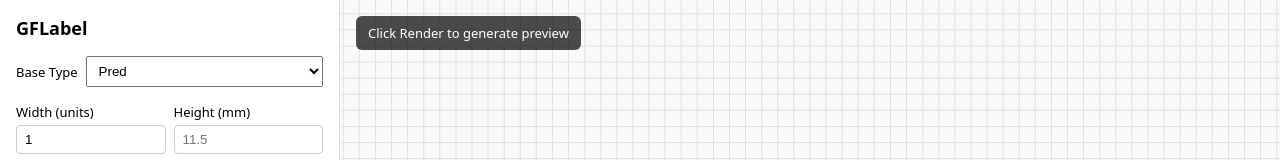
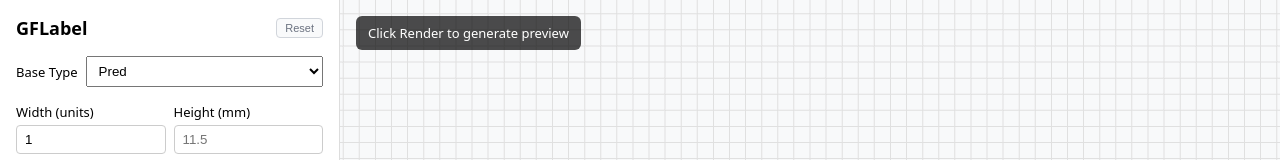
Before and after one commit to ndevenish/gflabel-js, a React (Vite) app: page / in a window 1280 px wide. Shown: the top 160 px of the page. Built offline with nearby package versions, Linux system fonts and the light colour scheme.

Commit message:
Persist settings to localStorage and add reset button

```diff
--- a/src/components/ControlPanel.tsx
+++ b/src/components/ControlPanel.tsx
@@ -10,6 +10,51 @@ import { LabelStyle } from "../cad/options.js";
 import type { BaseConfig, BaseType } from "../cad/bases/base.js";
 import { CULLENECT_VERSIONS } from "../cad/bases/cullenect.js";
 import type { PreviewMode } from "../App.js";
+
+const STORAGE_KEY = "gflabel-settings";
+
+interface Settings {
+  baseType: BaseType;
+  width: number;
+  height?: number;
+  version?: string;
+  style: LabelStyle;
+  spec: string;
+  autoRender: boolean;
+  previewMode: PreviewMode;
+}
+
+const DEFAULTS: Settings = {
+  baseType: "pred",
+  width: 1,
+  height: undefined,
+  version: undefined,
+  style: LabelStyle.EMBOSSED,
+  spec: "{nut}M3",
+  autoRender: true,
+  previewMode: "svg",
+};
+
+function loadSettings(): Settings {
+  try {
+    const raw = localStorage.getItem(STORAGE_KEY);
+    if (raw) {
+      const parsed = JSON.parse(raw);
+      return { ...DEFAULTS, ...parsed };
+    }
+  } catch {
+    // Corrupt or unavailable — fall through to defaults
+  }
+  return { ...DEFAULTS };
+}
+
+function saveSettings(s: Settings): void {
+  try {
+    localStorage.setItem(STORAGE_KEY, JSON.stringify(s));
+  } catch {
+    // localStorage full or unavailable
+  }
+}
 
 interface Props {
   onMeshUpdate: (mesh: MeshData) => void;
@@ -30,14 +75,40 @@ export function ControlPanel({
   onRenderEnd,
   onError,
 }: Props) {
-  const [baseType, setBaseType] = React.useState<BaseType>("pred");
-  const [width, setWidth] = React.useState(1);
-  const [height, setHeight] = React.useState<number | undefined>(undefined);
-  const [spec, setSpec] = React.useState("{nut}M3");
-  const [version, setVersion] = React.useState<string | undefined>(undefined);
-  const [style, setStyle] = React.useState<LabelStyle>(LabelStyle.EMBOSSED);
+  const [saved] = React.useState(loadSettings);
+  const [baseType, setBaseType] = React.useState<BaseType>(saved.baseType);
+  const [width, setWidth] = React.useState(saved.width);
+  const [height, setHeight] = React.useState<number | undefined>(saved.height);
+  const [spec, setSpec] = React.useState(saved.spec);
+  const [version, setVersion] = React.useState<string | undefined>(saved.version);
+  const [style, setStyle] = React.useState<LabelStyle>(saved.style);
   const [workerReady, setWorkerReady] = React.useState(false);
-  const [autoRender, setAutoRender] = React.useState(true);
+  const [autoRender, setAutoRender] = React.useState(saved.autoRender);
+
+  // Sync saved previewMode to parent on mount
+  React.useEffect(() => {
+    if (saved.previewMode !== previewMode) {
+      onPreviewModeChange(saved.previewMode);
+    }
+    // eslint-disable-next-line react-hooks/exhaustive-deps
+  }, []);
+
+  // Persist settings on change
+  React.useEffect(() => {
+    saveSettings({ baseType, width, height, version, style, spec, autoRender, previewMode });
+  }, [baseType, width, height, version, style, spec, autoRender, previewMode]);
+
+  const resetSettings = () => {
+    setBaseType(DEFAULTS.baseType);
+    setWidth(DEFAULTS.width);
+    setHeight(DEFAULTS.height);
+    setVersion(DEFAULTS.version);
+    setStyle(DEFAULTS.style);
+    setSpec(DEFAULTS.spec);
+    setAutoRender(DEFAULTS.autoRender);
+    onPreviewModeChange(DEFAULTS.previewMode);
+    localStorage.removeItem(STORAGE_KEY);
+  };
 
   // Initialize worker
   React.useEffect(() => {
@@ -137,7 +208,24 @@ export function ControlPanel({
     >
       {/* Top zone: controls (shrink-to-fit) */}
       <div style={{ padding: "16px 16px 0", display: "flex", flexDirection: "column", gap: 16, flexShrink: 0 }}>
-        <h2 style={{ margin: 0, fontSize: 18 }}>GFLabel</h2>
+        <div style={{ display: "flex", alignItems: "center", justifyContent: "space-between" }}>
+          <h2 style={{ margin: 0, fontSize: 18 }}>GFLabel</h2>
+          <button
+            onClick={resetSettings}
+            title="Reset all settings to defaults"
+            style={{
+              padding: "3px 8px",
+              border: "1px solid #d1d5db",
+              borderRadius: 4,
+              background: "#f9fafb",
+              cursor: "pointer",
+              fontSize: 11,
+              color: "#6b7280",
+            }}
+          >
+            Reset
+          </button>
+        </div>
 
         <BaseSelector value={baseType} onChange={(bt) => {
           setBaseType(bt);
```
